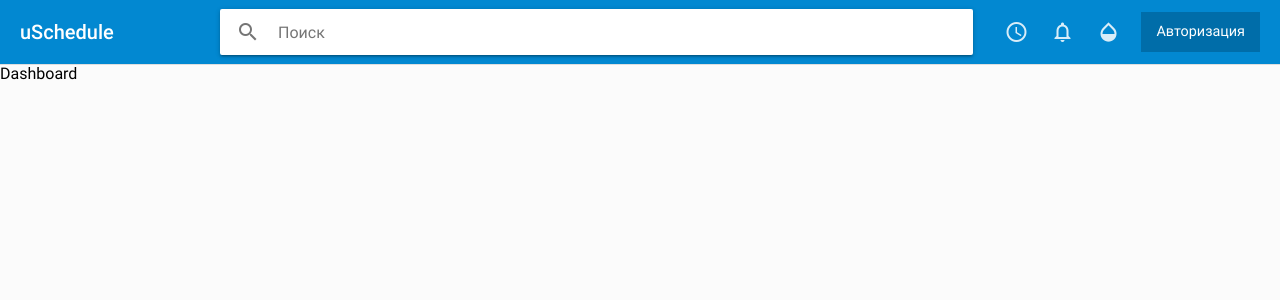
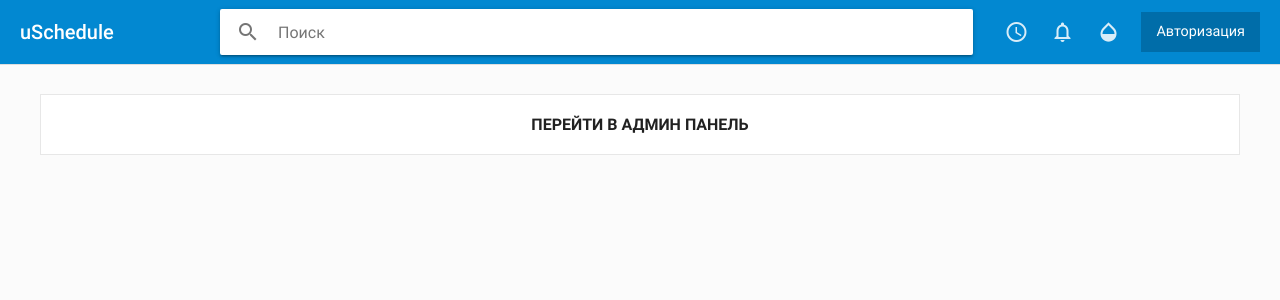
Before and after one commit to oleksiikhr/uSchedule-frontend, a Vue app: page / in a window 1280 px wide. Shown: the top 300 px of the page. Built offline with nearby package versions, Linux system fonts and the light colour scheme.

Commit message:
Dashboard - Added link to admin page

```diff
--- a/src/views/Dashboard.vue
+++ b/src/views/Dashboard.vue
@@ -1,16 +1,56 @@
 <template>
-  <div id="dashboard">
-    Dashboard
+  <div id="dashboard" :class="theme">
     <!-- TODO FIXME if auth && admin (Admin page) -->
+    <div class="block-admin">
+      <div class="admin-link">
+        <a @click.prevent="go('/admin')">Перейти в админ панель</a>
+      </div>
+    </div>
   </div>
 </template>
 
 <script>
 export default {
-
+  computed: {
+    theme () {
+      return this.$store.state.template.theme
+    }
+  },
+  methods: {
+    go (to) {
+      this.$router.push(to)
+    }
+  }
 }
 </script>
 
 <style lang="scss" scoped>
+#dashboard {
+  max-width: 1200px;
+  margin: 0 auto;
+}
+
+.block-admin {
+  .admin-link {
+    > a {
+      display: block;
+      margin: 30px 0;
+      padding: 20px;
+      border: 1px solid #e7e7e7;
+      background: #fff;
+      text-align: center;
+      color: rgba(0, 0, 0, 0.87);
+      font-weight: bold;
+      text-transform: uppercase;
+      cursor: pointer;
+      &:hover {
+        box-shadow: 0 3px 6px rgba(0,0,0,0.16), 0 3px 6px rgba(0,0,0,0.23);
+      }
+    }
+  }
+}
+
+// Dark
+// TODO Dark theme
 
 </style>
```
